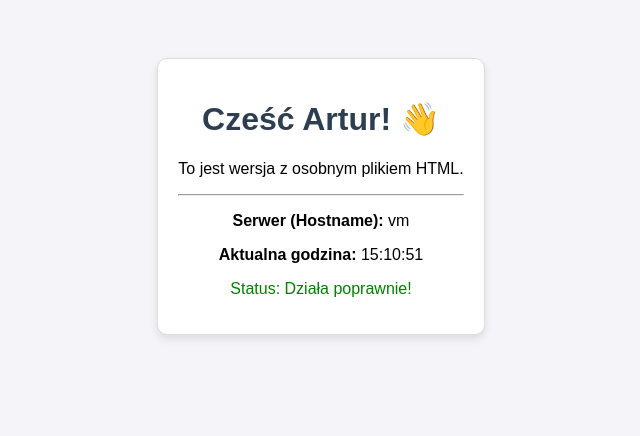
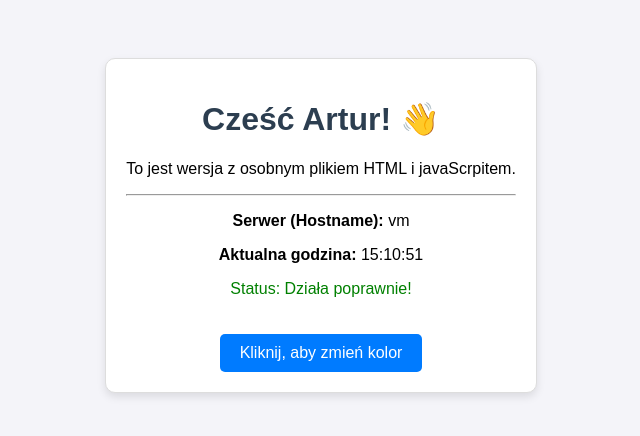
Before and after one commit to Kowalsky28/flask-app, a Flask app: page / in a window 1280 px wide. Shown: the top 436 px of the page, without its empty margins (319-959 px from the left). Run offline with Flask 3, Linux system fonts and the light colour scheme.

Commit message:
Dodanie przycisku JS i interakcji

```diff
--- a/templates/index.html
+++ b/templates/index.html
@@ -4,7 +4,11 @@
     <meta charset="UTF-8">
     <title>Moja Aplikacja DevOps</title>
     <style>
-        body { font-family: Arial, sans-serif; text-align: center; padding-top: 50px; background-color: #f4f4f9; }
+        body { font-family: Arial, sans-serif;
+        text-align: center;
+        padding-top: 50px;
+        background-color: #f4f4f9;
+        transition: background-color 0.5s ease;}
         h1 { color: #2c3e50; }
         .info {
             background: white;
@@ -14,16 +18,47 @@
             border-radius: 10px;
             box-shadow: 0 4px 8px rgba(0,0,0,0.1);
         }
+        button {
+            margin-top: 20px;
+            padding: 10px 20px;
+            font-size: 16px;
+            background-color: #007bff;
+            color: white;
+            border: none;
+            border-radius: 5px;
+            cursor: pointer;
+        }
+        button:hover {
+            background-color: #0056b3;
+        }
     </style>
 </head>
-<body>
+<body id="body-bg">
     <div class="info">
         <h1>Cześć Artur! 👋</h1>
-        <p>To jest wersja z osobnym plikiem HTML.</p>
+        <p>To jest wersja z osobnym plikiem HTML i javaScrpitem.</p>
         <hr>
         <p><strong>Serwer (Hostname):</strong> {{ hostname }}</p>
         <p><strong>Aktualna godzina:</strong> {{ now }}</p>
         <p style="color: green;">Status: Działa poprawnie!</p>
+
+        <button onclick="zmienKolor()">Kliknij, aby zmień kolor</button>
     </div>
+    <script>
+        function zmienKolor() {
+            // 1. Znajdź elementy po ich ID
+            var body = document.getElementById('body-bg');
+            var tekst = document.getElementById('greeting-text');
+
+            // 2. Generuj losowy kolor tła
+            // To prosta matematyka generująca kod koloru np. #A3F122
+            var losowyKolor = '#' + Math.floor(Math.random()*16777215).toString(16);
+
+            // 3. Zmień style i tekst
+            body.style.backgroundColor = losowyKolor;
+            tekst.innerText = "Wow! Zmieniłeś kolor! 🎨";
+            tekst.style.color = "white"; // Zmieniamy też kolor tekstu na biały dla kontrastu
+        }
+    </script>
 </body>
 </html>
```
